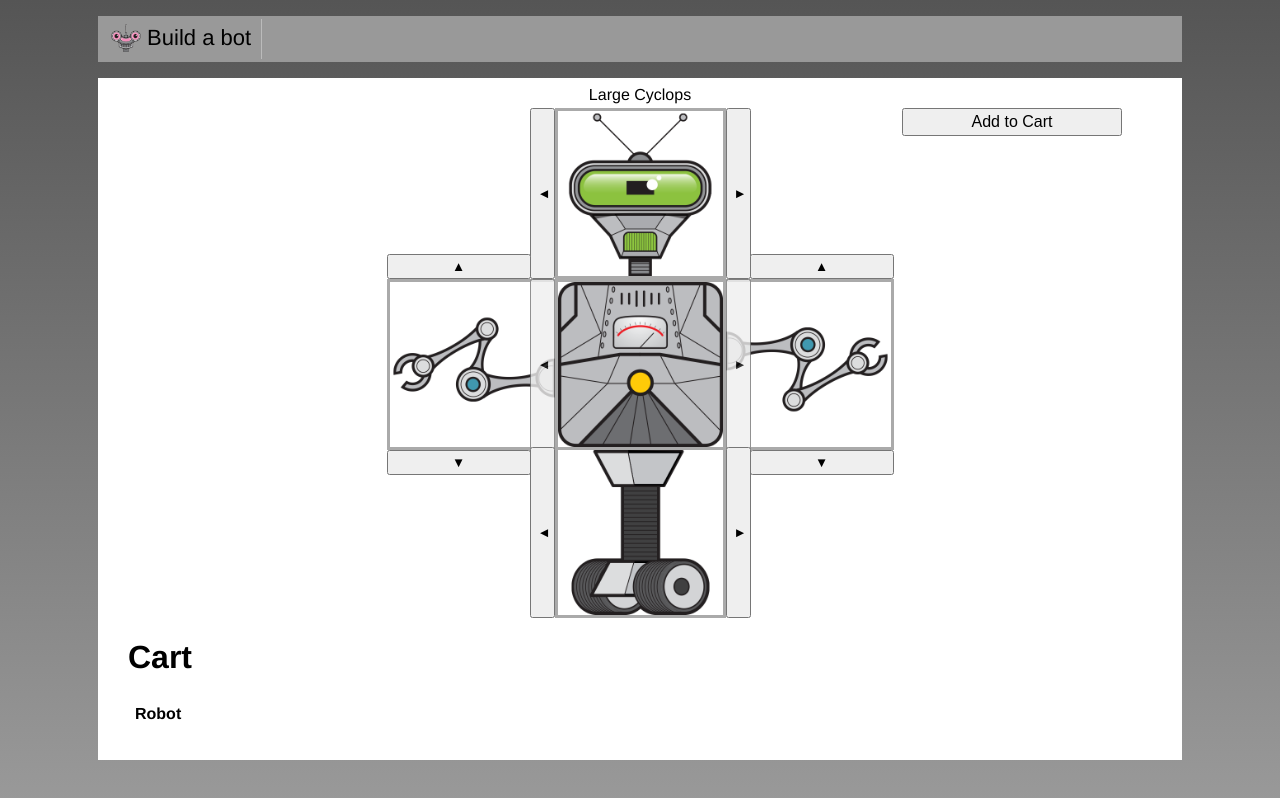
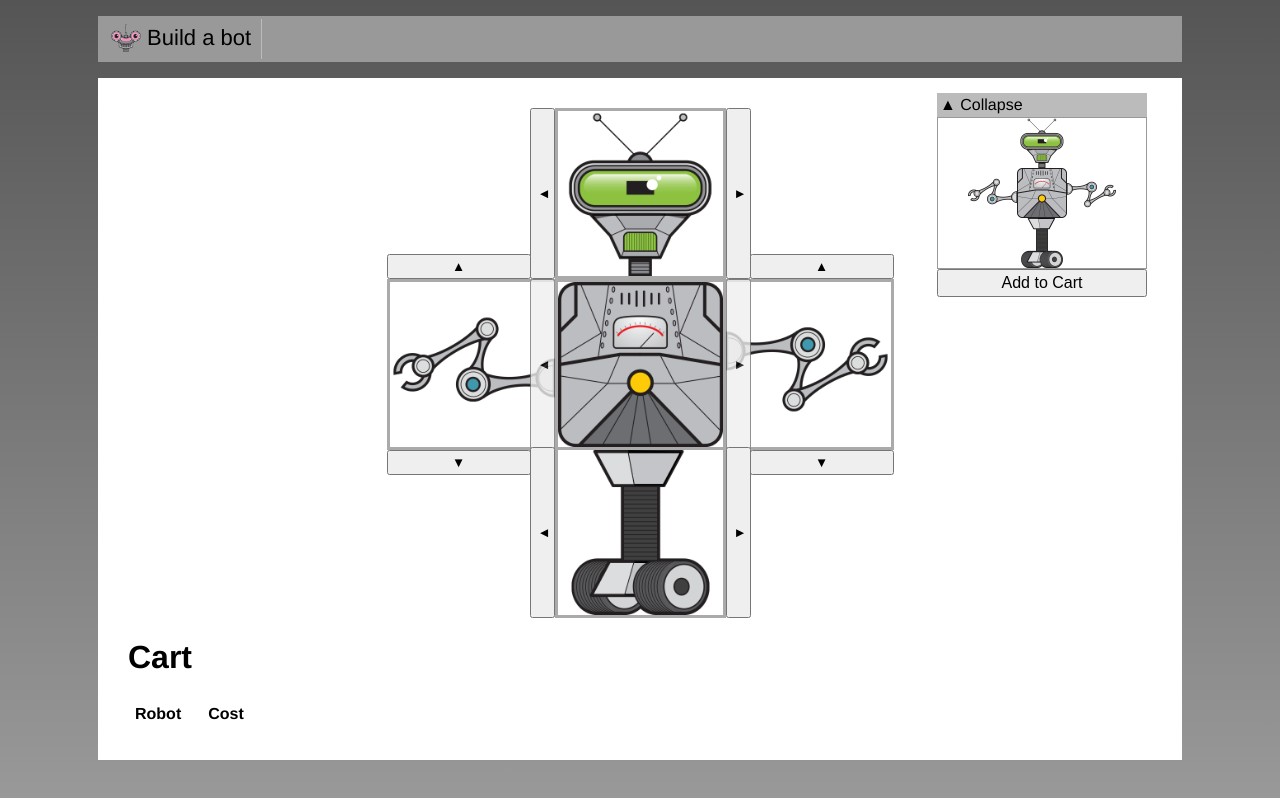
Before and after one commit to thilehoffer/build-a-bot, a Vue app: page / in a window 1280 px wide. Built offline with nearby package versions, Linux system fonts and the light colour scheme.

Commit message:
Completed inter-component Communication

```diff
--- /dev/null
+++ b/src/shared/CollapsibleSection.vue
@@ -0,0 +1,28 @@
+<template>
+  <div>
+    <div class="header">
+      <span v-if="open" @click="open = !open" >&#x25B2; Collapse</span>
+      <span v-if="!open" @click="open = !open">&#x25BC; Expand</span>
+    </div>
+    <slot v-if="open">
+      <div>DefaultContent</div>
+    </slot>
+  </div>
+</template>
+
+<script>
+export default {
+  name: 'CollapsibleSection',
+  data() {
+    return { open: true };
+  },
+};
+</script>
+
+<style scoped>
+  .header {
+    background-color: #bbb;
+    padding: 3px;
+    cursor: pointer;
+  }
+</style>
```
Also changed, not shown: src/build/PartSelector.vue (added), src/build/RobotBuilder.vue, src/build/created-hook-mixin.js (added).
